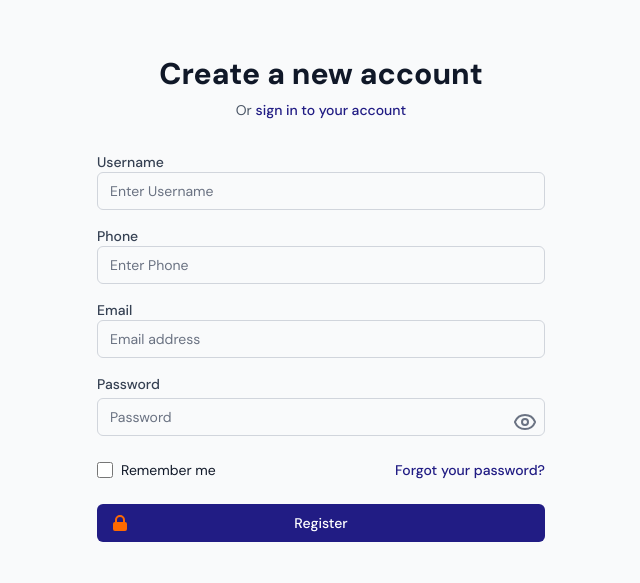
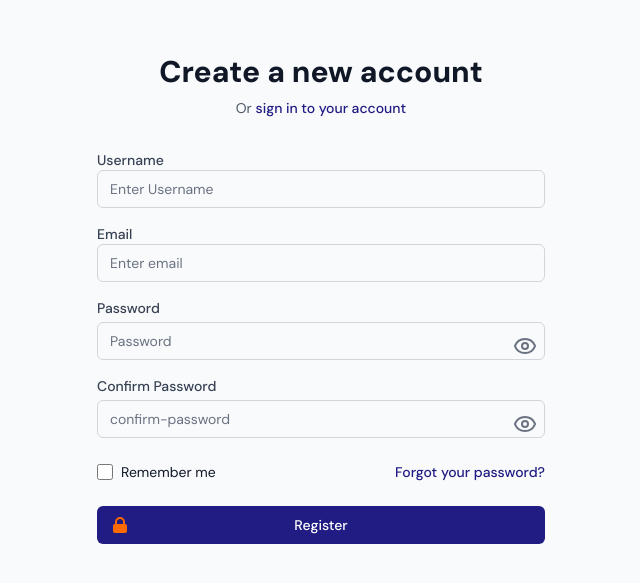
Before and after one commit to HN721/fgo24-Tickitz, a React (Vite) app: page /Register in a window 1280 px wide. Shown: the part 113-696 px from the top of the page, without its empty margins (319-959 px from the left). Built offline with nearby package versions, Linux system fonts and the light colour scheme; a web font is replaced by a local one.

Commit message:
feat: update logic for login using react-hook from data

```diff
--- a/docker-compose.yml
+++ b/docker-compose.yml
@@ -1,4 +1,3 @@
-
 service:
   movxtar:
     image: ghcr.io/hn721/fgo24-tickitz:latest
--- a/src/User/component/Sidebar.jsx
+++ b/src/User/component/Sidebar.jsx
@@ -5,11 +5,11 @@ import { Logout } from "../../redux/reducers/auth";
 import { useNavigate } from "react-router-dom";
 
 export default function Sidebar() {
-  const getItem = useSelector((state) => state.auth.Auth);
+  const getItem = useSelector((state) => state.auth.Auth.results);
   const navigate = useNavigate();
-  const char = getItem.user.username;
+  const char = getItem;
   const fistName = char.charAt(0);
-  const lastName = getItem.user.username.charAt(char.length - 1);
+  const lastName = getItem.charAt(char.length - 1);
   const sidename = fistName + lastName;
   const dispatch = useDispatch();
   function handleLogout() {
@@ -45,10 +45,8 @@ export default function Sidebar() {
             {sidename}
           </div>
         </div>
-        <h2 className="font-bold text-xl text-gray-800">
-          {getItem.user.username}
-        </h2>
-        <span className="text-gray-500 text-sm">{getItem.user.email}</span>
+        <h2 className="font-bold text-xl text-gray-800">{getItem}</h2>
+        <span className="text-gray-500 text-sm">{getItem}</span>
       </div>
 
       {/* Loyalty Card */}
--- a/src/components/AuthLayout.jsx
+++ b/src/components/AuthLayout.jsx
@@ -3,7 +3,8 @@ import { Navigate, Outlet } from "react-router-dom";
 import { useSelector } from "react-redux";
 
 export default function AuthLayout() {
-  const user = useSelector((state) => state.auth.Auth.user);
+  const user = useSelector((state) => state.auth.Auth.token);
+  console.log(user);
 
   if (user) {
     return <Outlet />;
--- a/src/components/Navbar.jsx
+++ b/src/components/Navbar.jsx
@@ -8,8 +8,7 @@ import Button from "./Button";
 export default function Navbar() {
   const [isOpen, setIsOpen] = useState(false);
   const [dropdownOpen, setDropdownOpen] = useState(false);
-  const user = useSelector((state) => state.auth.Auth.user);
-  const username = user?.username;
+  const username = useSelector((state) => state.auth.Auth.results);
 
   const toggleDropdown = () => setDropdownOpen(!dropdownOpen);
   const toggleMenu = () => setIsOpen(!isOpen);
--- /dev/null
+++ b/src/lib/http.js
@@ -0,0 +1,15 @@
+import axios from "axios";
+
+function http(token) {
+  const headers = {};
+  if (token) {
+    headers.authorization = `Bearer ${token}`;
+  }
+  const instance = axios.create({
+    headers,
+    baseURL: "http://localhost:8888",
+  });
+  return instance;
+}
+
+export default http;
--- a/src/pages/LoginPage.jsx
+++ b/src/pages/LoginPage.jsx
@@ -3,10 +3,11 @@ import { Link, useNavigate } from "react-router-dom";
 import Swal from "sweetalert2";
 import { useForm } from "react-hook-form";
 import { useDispatch, useSelector } from "react-redux";
-import { Login } from "../redux/reducers/auth";
+import { Login, Logout } from "../redux/reducers/auth";
 import * as yup from "yup";
 import { yupResolver } from "@hookform/resolvers/yup";
 import { Eye, EyeClosed } from "lucide-react";
+import http from "../lib/http";
 
 export default function LoginPage() {
   const [showPassword, setShowPassword] = useState(false);
@@ -19,6 +20,8 @@ export default function LoginPage() {
     password: yup.string().required("Password wajib diisi"),
   });
   const navigate = useNavigate();
+  const dispatch = useDispatch();
+
   const {
     register,
     handleSubmit,
@@ -26,48 +29,10 @@ export default function LoginPage() {
   } = useForm({
     resolver: yupResolver(validation),
   });
-  const user = useSelector((state) => state.user.user);
-  console.log(user);
-  const dispatch = useDispatch();
-  function generateFakeToken() {
-    return Math.random().toString(36).substr(2) + Date.now().toString(36);
-  }
-  const submitData = (value) => {
-    const foundUser = user.find((user) => user.email === value.email);
-    if (!foundUser) {
-      return Swal.fire({
-        icon: "error",
-        title: "Login Failed",
-        text: "Wrong Email",
-      });
-    }
-
-    if (foundUser.password !== value.password) {
-      return Swal.fire({
-        icon: "error",
-        title: "Login Failed",
-        text: "Wrong Password",
-      });
-    }
-    const tokenData = {
-      token: generateFakeToken(),
-      user: {
-        id: foundUser.id,
-        username: foundUser.username,
-        email: foundUser.email,
-        phone: foundUser.phone,
-      },
-      createdAt: new Date().toISOString(),
-      expiredAt: new Date(Date.now() + 60 * 60 * 1000).toISOString(),
-    };
-    dispatch(Login(tokenData));
-    Swal.fire({
-      title: "Sucess Login!",
-      icon: "success",
-      draggable: true,
-    }).then((res) => {
-      navigate("/");
-    });
+  const submitData = async (value) => {
+    const { data } = await http().post("/auth/login", value);
+    dispatch(Login(data));
+    navigate("/");
   };
 
   return (
--- a/src/pages/RegisterPage.jsx
+++ b/src/pages/RegisterPage.jsx
@@ -41,17 +41,6 @@ export default function RegisterPage() {
   });
 
   const onSubmitForm = (data) => {
-    const isEmailUsed = users.find((user) => user.email === data.email);
-
-    if (isEmailUsed) {
-      Swal.fire({
-        icon: "error",
-        title: "Oops...",
-        text: "Email Already Used",
-      });
-      return;
-    }
-
     dispatch(AddUserAction(data));
     Swal.fire({
       title: "Register successful!",
@@ -112,16 +101,16 @@ export default function RegisterPage() {
             {/* Phone */}
             <div>
               <label
-                htmlFor="phone"
+                htmlFor="email"
                 className="block text-sm font-medium text-gray-700"
               >
-                Phone
+                Email
               </label>
               <input
-                id="phone"
+                id="email"
                 type="text"
-                placeholder="Enter Phone"
-                {...register("phone")}
+                placeholder="Enter email"
+                {...register("email")}
                 className={`w-full px-3 py-2 rounded-md placeholder-gray-500 text-gray-900 focus:outline-none focus:ring-orange-500 focus:border-orange-500 sm:text-sm border ${
                   errors.phone ? "border-red-500" : "border-gray-300"
                 }`}
@@ -131,28 +120,7 @@ export default function RegisterPage() {
               )}
             </div>
 
-            {/* Email */}
-            <div>
-              <label
-                htmlFor="email"
-                className="block text-sm font-medium text-gray-700"
-              >
-                Email
-              </label>
-              <input
-                id="email"
-                type="email"
-                placeholder="Email address"
-                {...register("email")}
-                className={`w-full px-3 py-2 rounded-md placeholder-gray-500 text-gray-900 focus:outline-none focus:ring-orange-500 focus:border-orange-500 sm:text-sm border ${
-                  errors.email ? "border-red-500" : "border-gray-300"
-                }`}
-              />
-              {errors.email && (
-                <p className="text-sm text-red-600">{errors.email.message}</p>
-              )}
-            </div>
-
+            {/* password */}
             <div className="relative">
               <label
                 htmlFor="password"
@@ -167,6 +135,31 @@ export default function RegisterPage() {
                 required
                 className="appearance-none relative block w-full px-3 py-2 border border-gray-300 placeholder-gray-500 text-gray-900 rounded-md focus:outline-none focus:ring-orange-500 focus:border-orange-500 focus:z-10 sm:text-sm pr-10"
                 placeholder="Password"
+              />
+              <button
+                type="button"
+                onClick={() => setShowPassword(!showPassword)}
+                className="absolute right-2 top-9 text-sm text-gray-500 hover:text-orange-500 focus:outline-none"
+              >
+                {showPassword ? <EyeClosed /> : <Eye />}
+              </button>
+              <p className="text-red-500 text-sm">{errors.password?.message}</p>
+            </div>
+
+            <div className="relative">
+              <label
+                htmlFor="confirm-password"
+                className="block text-sm font-medium text-gray-700 mb-1"
+              >
+                Confirm Password
+              </label>
+              <input
+                id="confirm-password"
+                type={showPassword ? "text" : "confirm-password"}
+                {...register("confirm-password")}
+                required
+                className="appearance-none relative block w-full px-3 py-2 border border-gray-300 placeholder-gray-500 text-gray-900 rounded-md focus:outline-none focus:ring-orange-500 focus:border-orange-500 focus:z-10 sm:text-sm pr-10"
+                placeholder="confirm-password"
               />
               <button
                 type="button"
```
